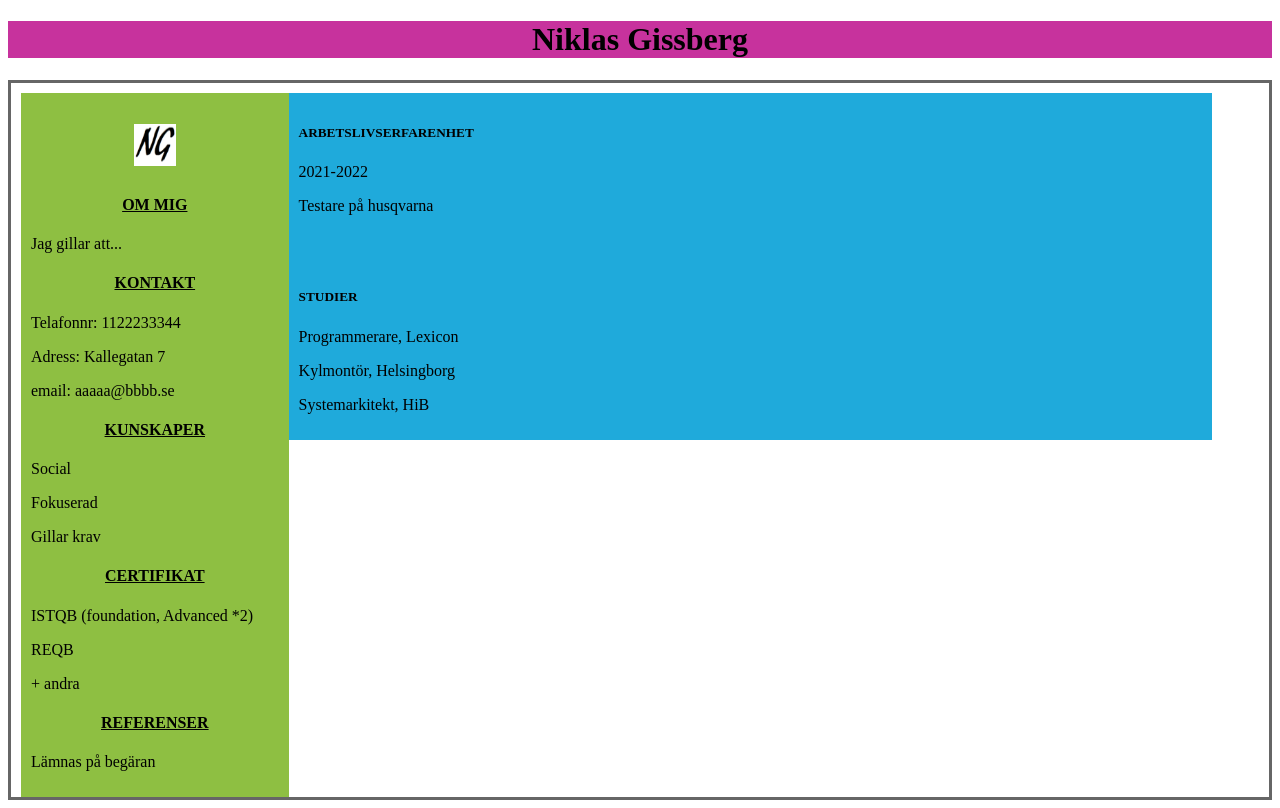
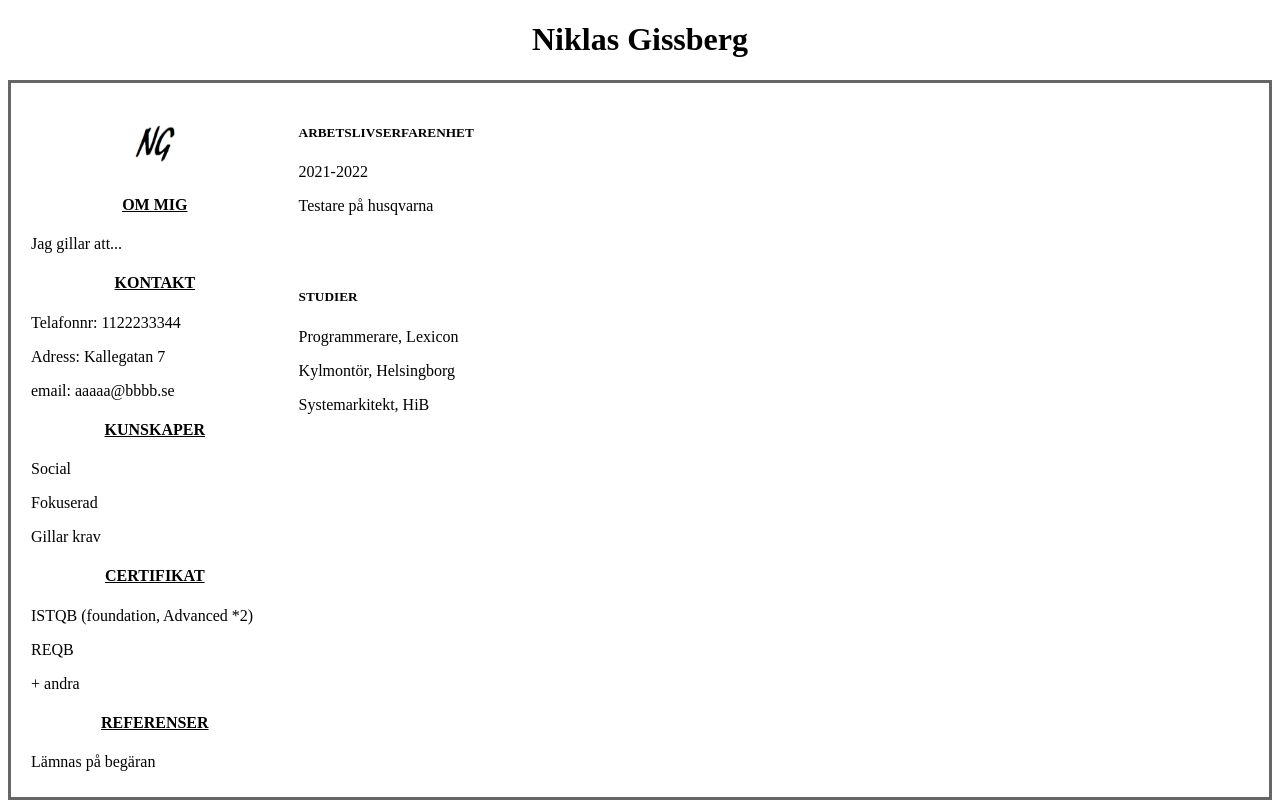
Before and after one commit to GissisBoras/CVhtml, a plain HTML site: page index.html in a window 1280 px wide. Drawn offline with Linux system fonts and the light colour scheme.

Commit message:
renoved color

```diff
--- a/index.html
+++ b/index.html
@@ -27,19 +27,19 @@
         vertical-align:middle;
         width: 100%;
         height: 20%;
-        background-color: #c7329d;
+        /* background-color: #c7329d; */
       }
       .green {
         float: left;
         width: 20%;
         height: 80%;
-         background-color: #8ebf42;
+         /* background-color: #8ebf42; */
       }
       .blue {
         float: left;
         width: 73%;
         height: 80%;
-        background-color: #1faadb;
+        /* background-color: #1faadb; */
       }
 
     </style>
```
